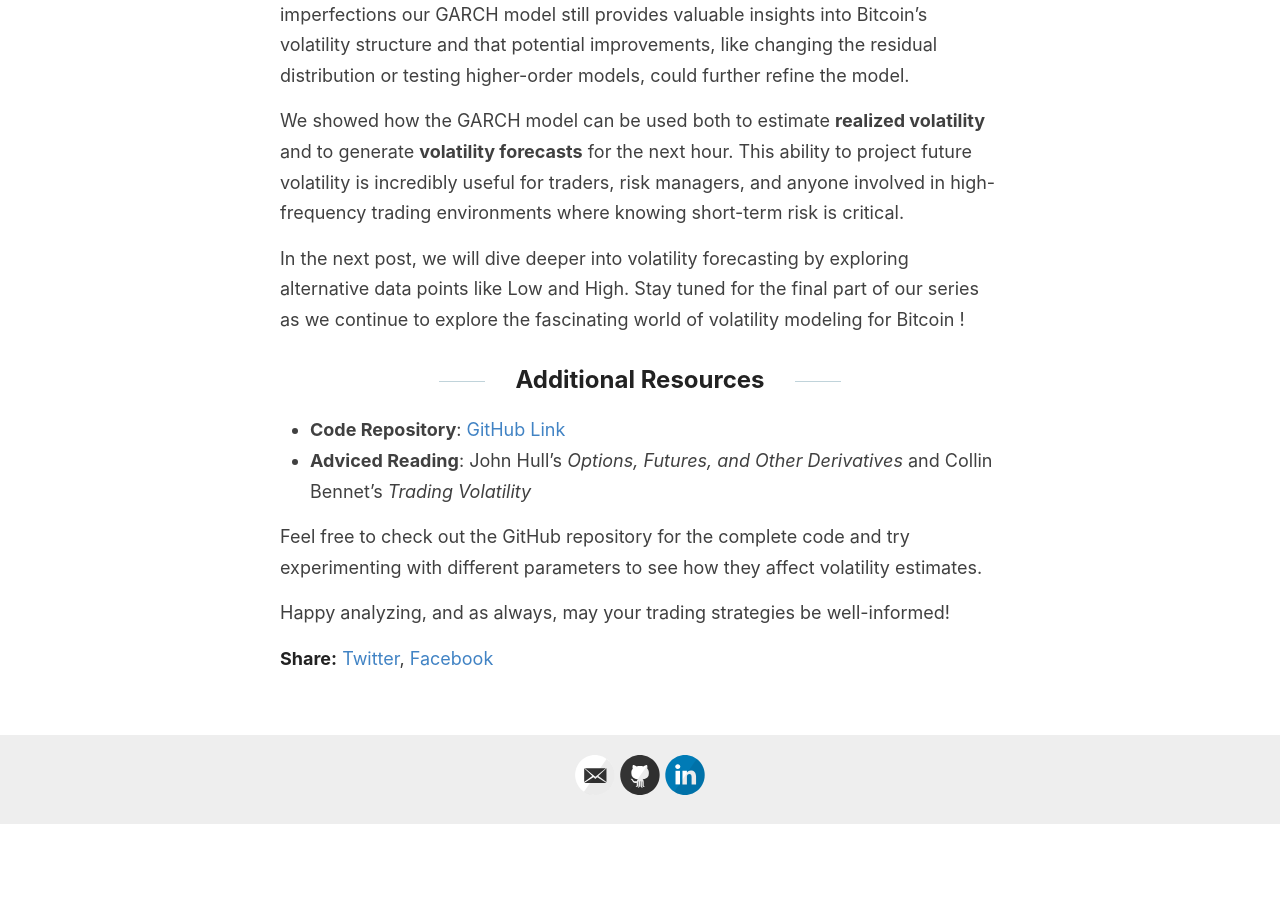
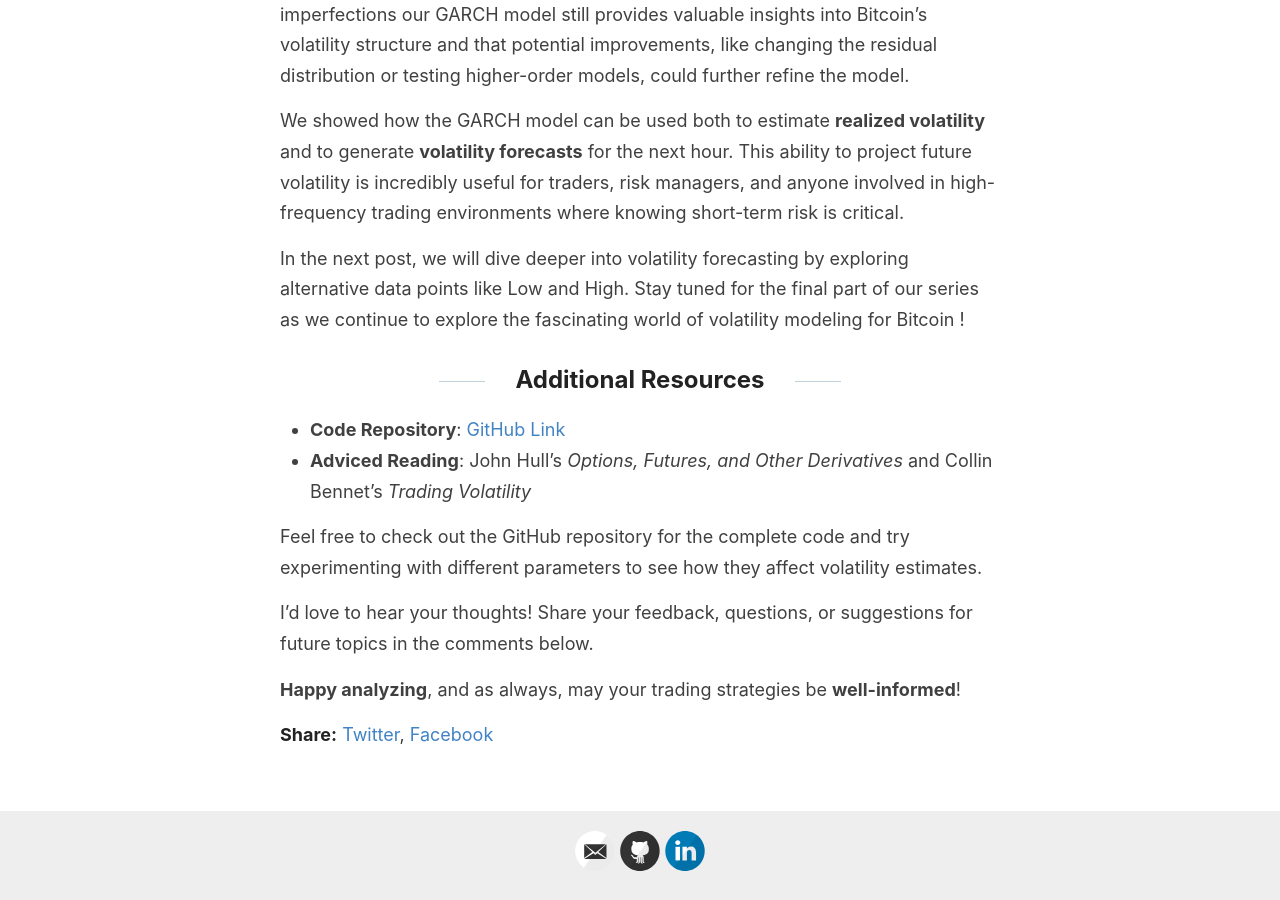
Before and after one commit to Zaltarba/blog, a Jekyll site: the page built from _posts/2024-09-23-BitcoinVolatility-2.md, in a window 1280 px wide and 900 px high, scrolled down 22503 px. Built offline with Jekyll 4.4.1, drawn with Linux system fonts in a browser that asks for light colours; formulas are drawn with MathJax 3; comment, search, counter and statistics services are not loaded; before the commit the page ends 23327 px from its top, so only the background shows below that.

Commit message:
Update 2024-09-23-BitcoinVolatility-2.md

```diff
--- a/_posts/2024-09-23-BitcoinVolatility-2.md
+++ b/_posts/2024-09-23-BitcoinVolatility-2.md
@@ -625,4 +625,6 @@
 
 Feel free to check out the GitHub repository for the complete code and try experimenting with different parameters to see how they affect volatility estimates.
 
-Happy analyzing, and as always, may your trading strategies be well-informed!
+I'd love to hear your thoughts! Share your feedback, questions, or suggestions for future topics in the comments below.
+
+**Happy analyzing**, and as always, may your trading strategies be **well-informed**!
```
